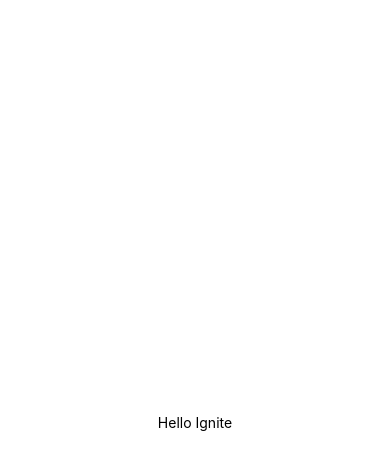
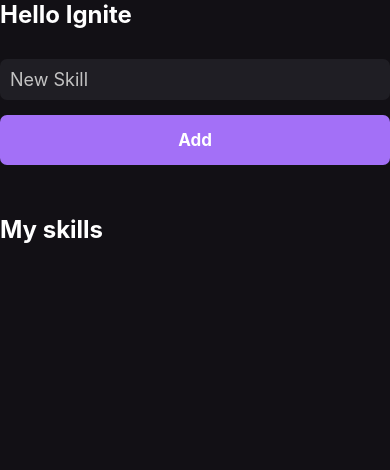
Before and after one commit to marciordj/react-native-fundamentals, a React Native app: screen / in a window 390 px wide. Shown: the top 470 px of the page. Built offline with nearby package versions, Linux system fonts and the light colour scheme.

Commit message:
learn
Signed-off-by: Marcio Rodrigues <lmarciorodriguesjunior@gmail.com>

```diff
--- a/src/screens/home.js
+++ b/src/screens/home.js
@@ -1,14 +1,56 @@
 import React from 'react';
-import { View, Text } from 'react-native';
+import { Text, StyleSheet, SafeAreaView, TextInput, Platform, TouchableOpacity } from 'react-native';
 
 
 const Home = () => {
   return (
-    <View style={{flex: 1, backgroundColor: '#fff', justifyContent: 'center', alignItems: 'center'}}>
-      <Text>Hello Ignite</Text>
-    </View>
+    <SafeAreaView style={styles.container}>
+      <Text style={styles.title}>Hello Ignite</Text>
+
+      <TextInput style={styles.input} placeholder='New Skill' placeholderTextColor='#c3c3c3' />
+
+      <TouchableOpacity style={styles.button} activeOpacity={0.75}>
+        <Text style={styles.buttonText}>Add</Text>
+      </TouchableOpacity>
+
+      <Text style={[styles.title, { marginTop: 50 }]}>My skills</Text>
+      {/* Da pra reaproveitar estilos de outros componentes e incrementar com algo que falta passando no array */}
+    </SafeAreaView>
   )
 }
+
+const styles = StyleSheet.create({
+  container: {
+    flex: 1,
+    backgroundColor: '#121015',
+    paddingHorizontal: 30,
+  },
+  title: {
+    color: '#FFF',
+    fontSize: 24,
+    fontWeight: 'bold'
+  },
+  input: {
+    backgroundColor: '#1f1e24',
+    fontSize: 18,
+    padding: Platform.OS === 'ios' ? 15 : 10,
+    color: '#fff',
+    marginTop: 30,
+    borderRadius: 7
+  },
+  button:{
+    backgroundColor: '#a370f7',
+    padding: 15,
+    borderRadius: 7,
+    alignItems: 'center',
+    marginTop: 15
+  },
+  buttonText:{
+    color: '#FFF',
+    fontSize: 17,
+    fontWeight: 'bold'
+  }
+})
 
 
 
```
